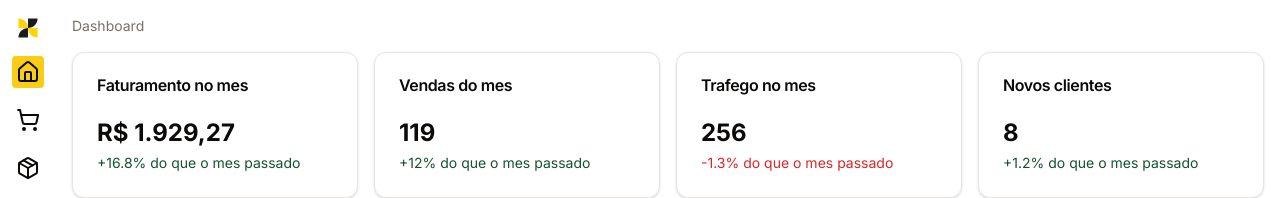
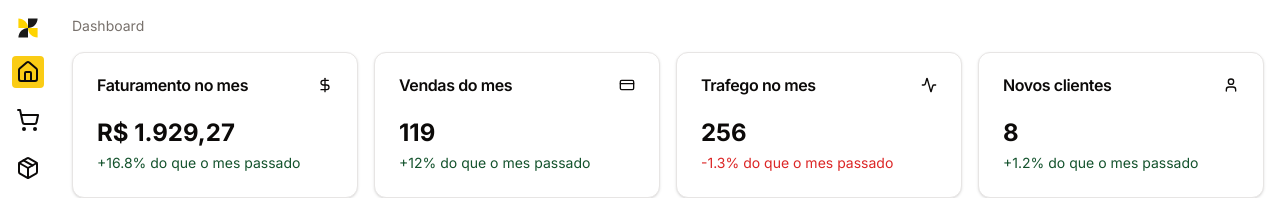
Before and after one commit to CodeUi-dev/Shine-ECommerce, a Next.js app in the folder workspaces/shine-dashboard/: page /dashboard in a window 1280 px wide. Shown: the top 198 px of the page. Built offline with nearby package versions, Linux system fonts and the light colour scheme.

Commit message:
feat(infoCards): Add icons to header

```diff
--- a/workspaces/shine-dashboard/src/app/dashboard/_components/infoCards.tsx
+++ b/workspaces/shine-dashboard/src/app/dashboard/_components/infoCards.tsx
@@ -1,8 +1,9 @@
-import { Card, CardContent, CardHeader, CardTitle } from "@/components/ui/card"
-import { formatToCurrency } from "@/utils/formatter"
+import { Card, CardContent, CardHeader, CardTitle } from "@/components/ui/card";
+import { formatToCurrency } from "@/utils/formatter";
 
 interface IInfoCardProps {
 	title: string
+	titleIcon: React.ReactNode
 	content: {
 		value: number
 		type: 'INTEGER' | 'CENTS'
@@ -11,11 +12,14 @@ interface IInfoCardProps {
 	}
 }
 
-const InfoCard: React.FC<IInfoCardProps> = ({ title, content }) => {
+const InfoCard: React.FC<IInfoCardProps> = ({ title, titleIcon, content }) => {
 	return (
 		<Card>
 			<CardHeader>
-				<CardTitle>{title}</CardTitle>
+				<CardTitle className='flex justify-between'>
+					{title}
+					{titleIcon}
+				</CardTitle>
 			</CardHeader>
 			<CardContent className='flex flex-col gap-1'>
 				<p className='font-bold text-2xl overflow-hidden text-ellipsis'>
--- a/workspaces/shine-dashboard/src/app/dashboard/page.tsx
+++ b/workspaces/shine-dashboard/src/app/dashboard/page.tsx
@@ -1,3 +1,4 @@
+import { Activity, CreditCard, DollarSign, User } from 'lucide-react'
 import InfoCard from "./_components/infoCards"
 
 const DashboardPage = () => {
@@ -5,6 +6,7 @@ const DashboardPage = () => {
 		<div className='grid grid-cols-4 gap-4'>
 			<InfoCard
 				title='Faturamento no mes'
+				titleIcon={<DollarSign size={16} />}
 				content={{
 					value: 192927,
 					type: 'CENTS',
@@ -14,6 +16,7 @@ const DashboardPage = () => {
 			/>
 			<InfoCard
 				title='Vendas do mes'
+				titleIcon={<CreditCard size={16} />}
 				content={{
 					value: 119,
 					type: 'INTEGER',
@@ -23,6 +26,7 @@ const DashboardPage = () => {
 			/>
 			<InfoCard
 				title='Trafego no mes'
+				titleIcon={<Activity size={16} />}
 				content={{
 					value: 256,
 					type: 'INTEGER',
@@ -32,6 +36,7 @@ const DashboardPage = () => {
 			/>
 			<InfoCard
 				title='Novos clientes'
+				titleIcon={<User size={16} />}
 				content={{
 					value: 8,
 					type: 'INTEGER',
```
